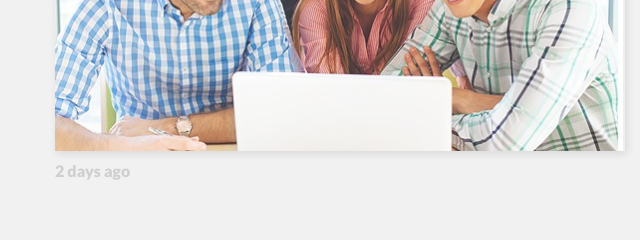
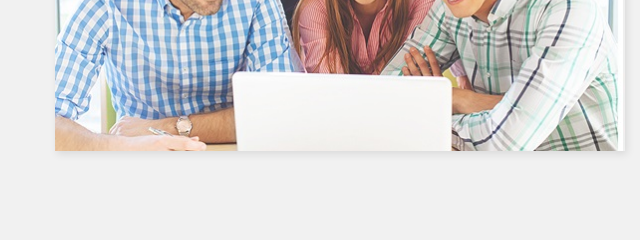
Before and after one commit to Vlads1992/html_test_task, a website: page src/pug/index.pug in a window 1280 px wide. Shown: the part 6880-7120 px from the top of the page, 0-640 px from the left. Drawn offline with nearby package versions, Linux system fonts and the light colour scheme; files that its build step writes are made by us from their sources; files whose address does not match are found by name.

Commit message:
making the blog

```diff
--- a/src/blocks/blog/_blog.pug
+++ b/src/blocks/blog/_blog.pug
@@ -13,8 +13,10 @@ mixin blog
                 .col-6
                     .blog__image.gradient
                         img(src="./img/blog1.jpg" alt="blog people")
-                        .blog__time
-                            p 2 days ago
+                        .blog__description
+                            p.blog__time 2 days ago
                 .col-6
                     .blog__image.gradient
                         img(src="./img/blog2.jpg" alt="blog hands")
+                        .blog__description
+                            p.blog__time 4 days ago
--- a/src/blocks/blog/_blog.scss
+++ b/src/blocks/blog/_blog.scss
@@ -24,13 +24,30 @@
         box-shadow: 1.5px 2.6px 8px rgba(0, 0, 0, 0.1);
     }
 
+    &__description {
+
+        position: absolute;
+        left: 20px;
+        bottom: 50px;
+        z-index: 1;
+    }
+
+
     &__time {
+        visibility: hidden;
         color: #cfcfcf;
         font-family: 'Lato', sans-serif;
         font-size: 16px;
         font-weight: 900;
         line-height: 34px;
+
     }
+
+    &__image:hover &__time {
+        visibility: visible;
+
+    }
+
 
 
     .gradient {
--- a/src/pug/index.pug
+++ b/src/pug/index.pug
@@ -20,6 +20,7 @@ html(lang="en")
         link(rel="shortcut icon" type="image/x-icon" href="./img/favicon.ico")
         link(rel="stylesheet", href="./css/bootstrap.min.css")
         link(rel="stylesheet", href="./css/style.css")
+
 
     body
         +header
```
Also changed, not shown: docs/css/style.css, docs/index.html, 1 other file.
